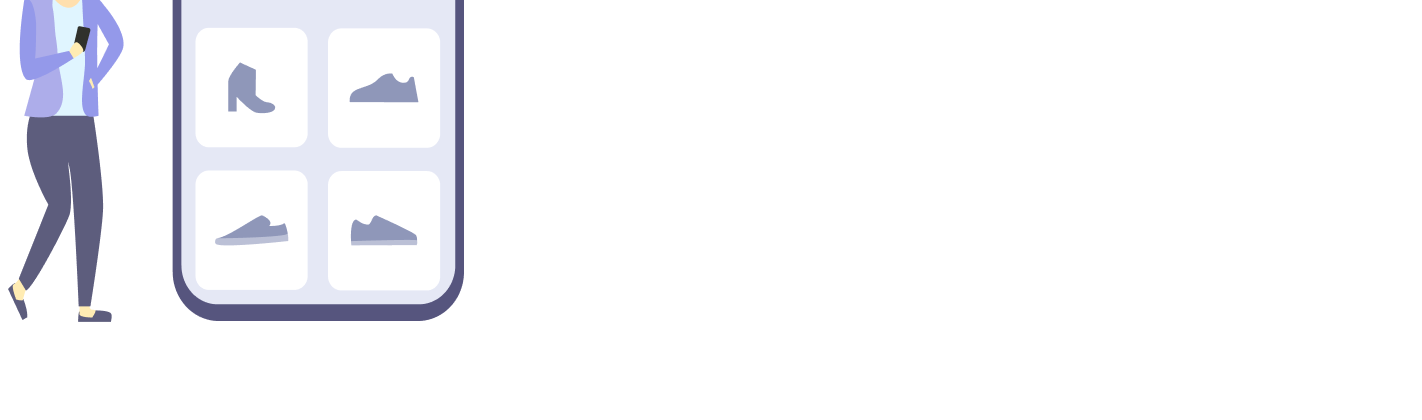
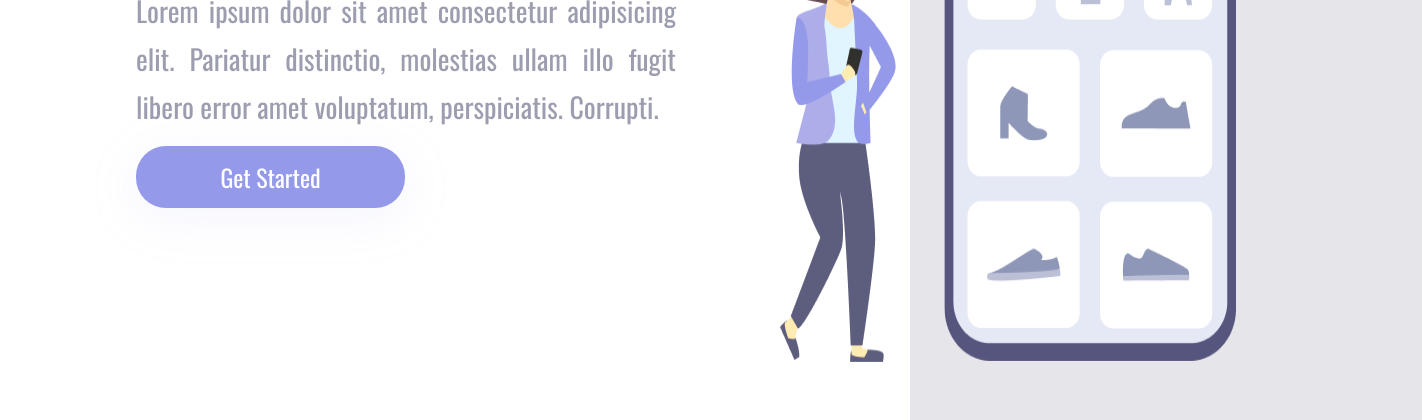
Before and after one commit to leonardoaguiar27/Projetos-Devclub, a plain HTML site: page Projeto Easy shop/index.html in a window 1280 px wide. Shown: the part 380-800 px from the top of the page, 1422 px wide, since content can reach past the window. Drawn offline with nearby package versions, Linux system fonts and the light colour scheme.

Commit message:
Correção do nome do arquivo CSS

```diff
--- a/Projeto Easy shop/index.html
+++ b/Projeto Easy shop/index.html
@@ -6,7 +6,7 @@
     <link rel="preconnect" href="https://fonts.googleapis.com">
     <link rel="preconnect" href="https://fonts.gstatic.com" crossorigin>
     <link href="https://fonts.googleapis.com/css2?family=Oswald&display=swap" rel="stylesheet">
-    <link rel="stylesheet" href="easyshopping.css">
+    <link rel="stylesheet" href="styles.css">
     <title>Projeto - CSS resp</title>
 </head>
     <body>
```
